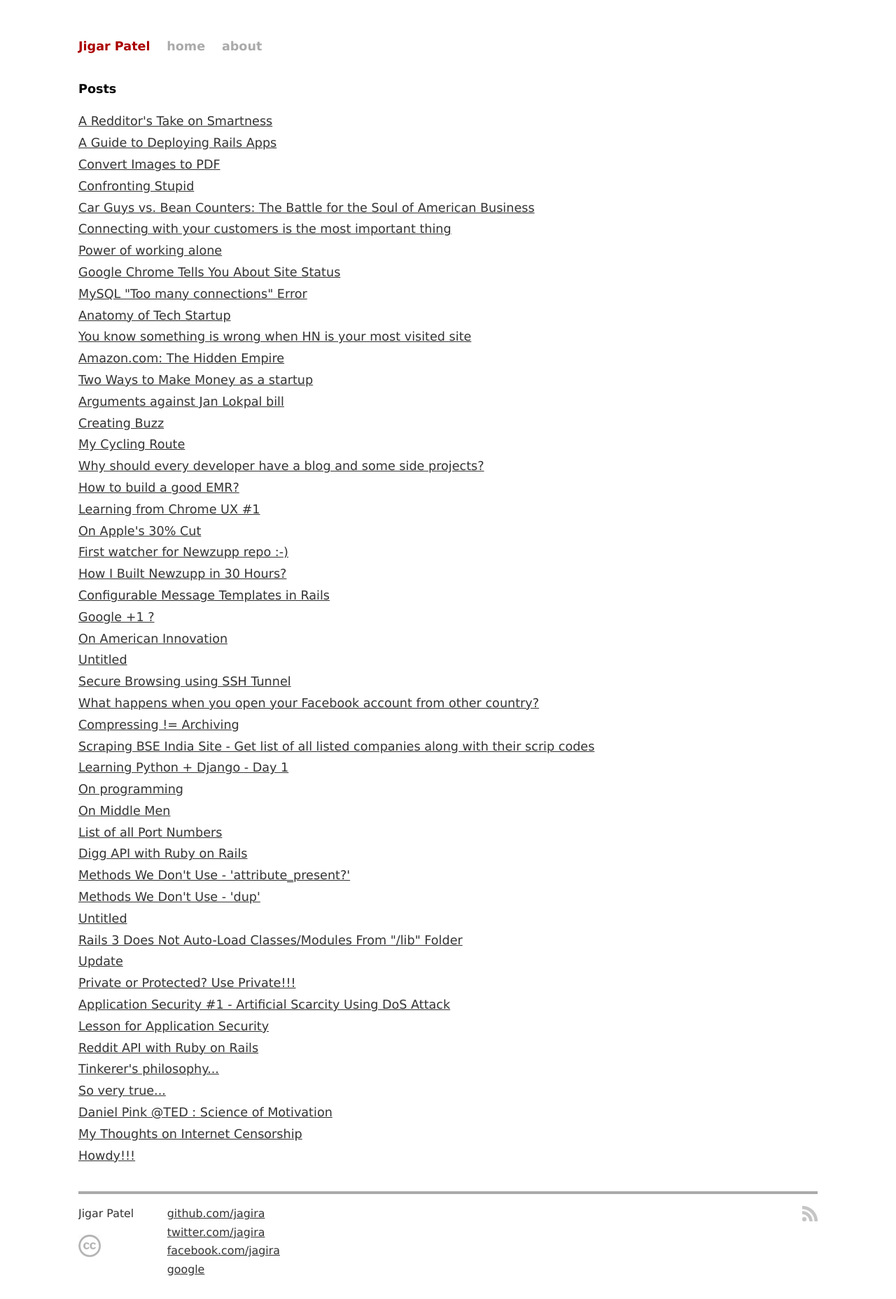
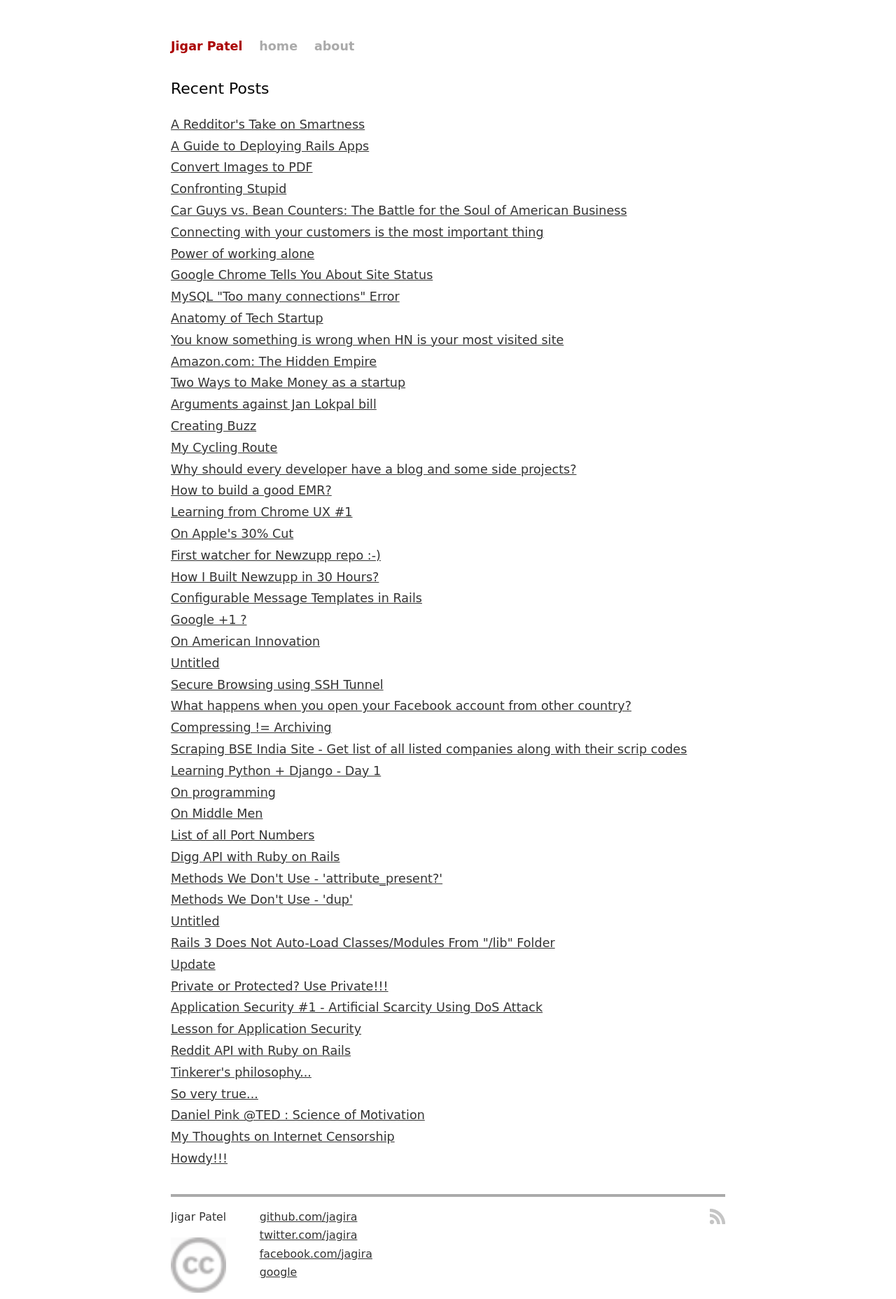
Before and after one commit to cjdtppmm/old.jagira.github.com, a Jekyll site: the page built from index.html, in a window 1280 px wide. Shown: the whole page at 70% size. Built offline with Jekyll 4.4.1, drawn with Linux system fonts in a browser that asks for light colours; Markdown is read by kramdown in place of the engine named in the settings; comment, search, counter and statistics services are not loaded.

Commit message:
Redesign home page. Change font-family. Reduce site width.

```diff
--- a/css/custom.css
+++ b/css/custom.css
@@ -3,9 +3,10 @@
 }
 
 div.site {
-  width: 60em;
+  width: 45em;
 }
 
+img { width: 100%; }
 a { color: #41B7D8; }
 
 a:visited { color: #41B7D8; }
@@ -18,6 +19,7 @@
   color: rgba(0, 0, 0, 0.75);
 }
 
+div#home h1 { font-weight: normal; font-size: 22px; }
 /** Tables **/
 
 th, td {
--- a/css/screen.css
+++ b/css/screen.css
@@ -17,7 +17,7 @@
 
 body {
   background-color: white;
-  font-family: "Proxima Nova", "Lucida Grande", verdana, "Helvetica Neue", Helvetica, Arial, sans-serif;
+  font-family: 'DejaVu Sans', Arial, sans-serif;
   *font-size: small;
   text-align: center;
 }
--- a/index.html
+++ b/index.html
@@ -4,7 +4,7 @@
 ---
 
 <div id="home">
-  <h1>Posts</h1>
+  <h1>Recent Posts</h1>
   <ul class="posts">
     {% for post in site.posts %}
     <li>
```
